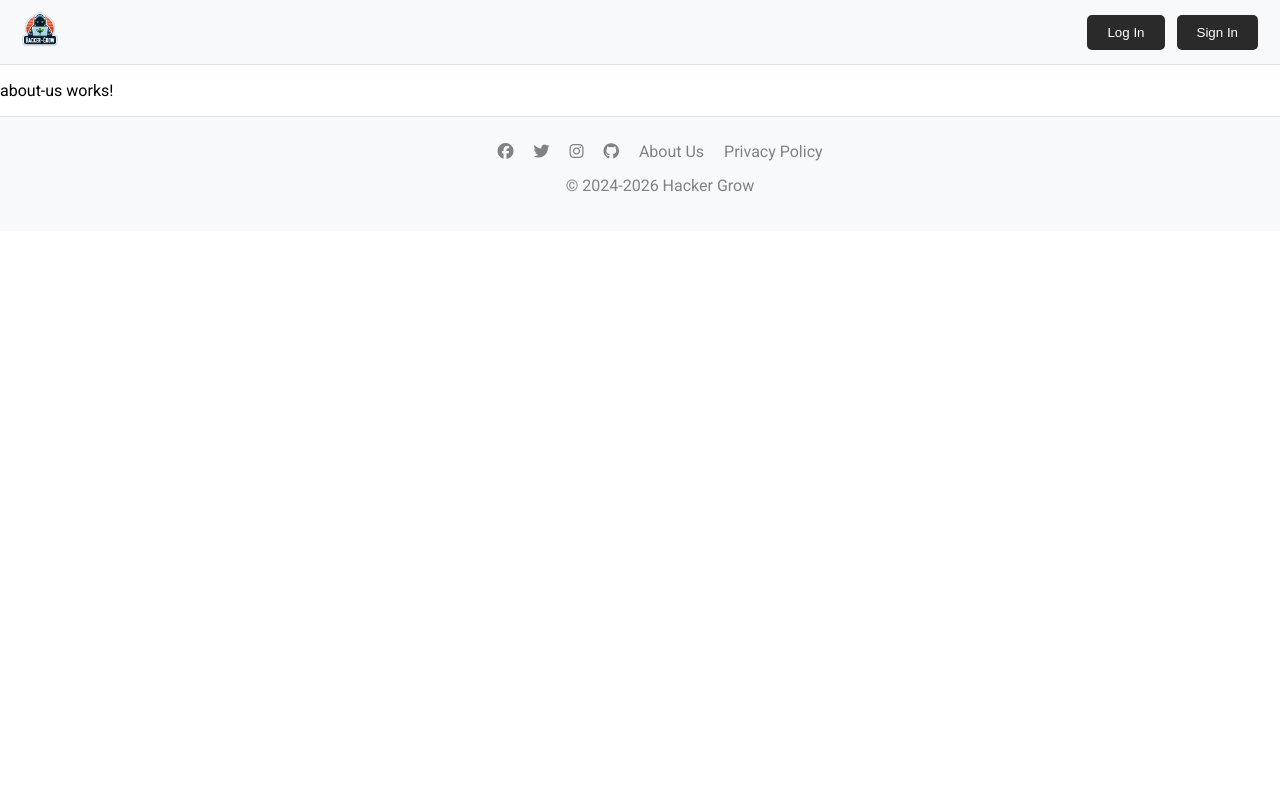
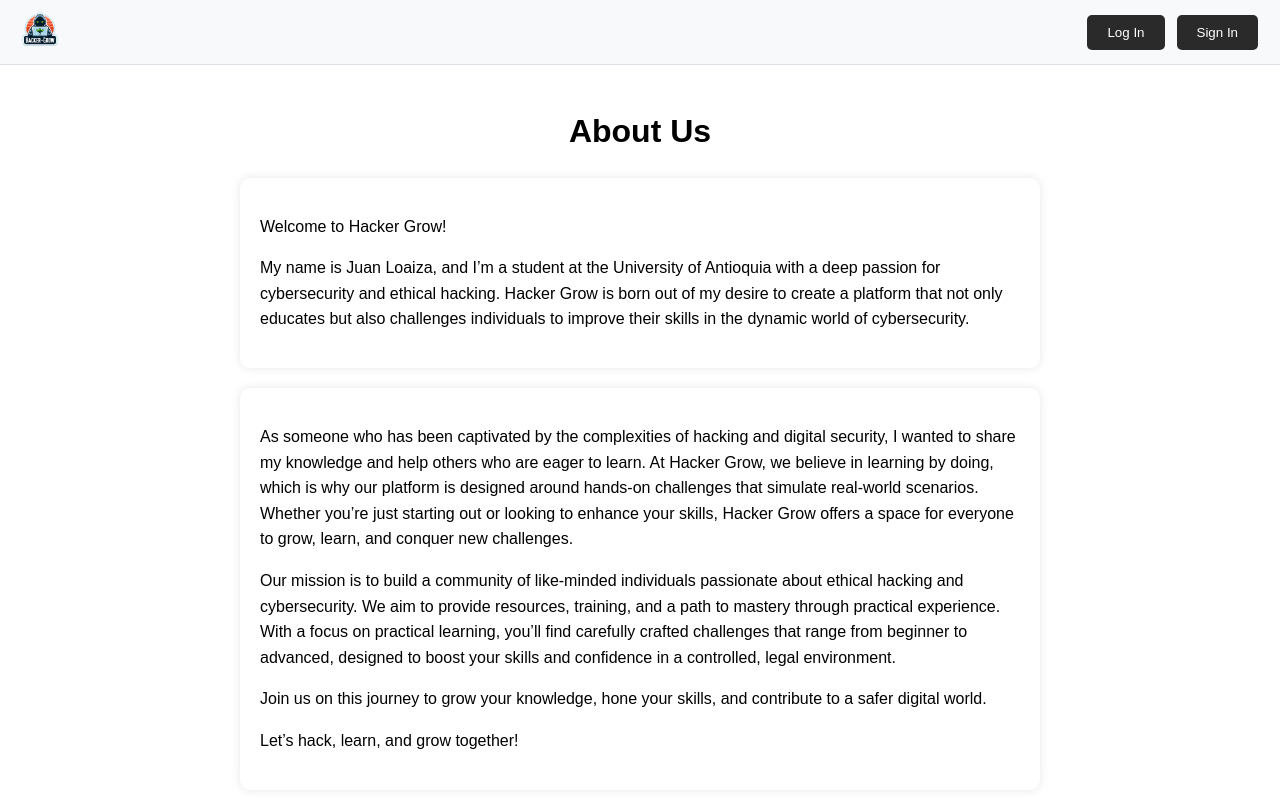
Before and after one commit to juanselm/hacker-grow-frontend, an Angular app: page /about-us in a window 1280 px wide. Shown: the top 800 px of the page. Built offline with nearby package versions, Linux system fonts and the light colour scheme.

Commit message:
Se agrega el contenido a la pagina about us

```diff
--- a/src/app/about-us/about-us.component.css
+++ b/src/app/about-us/about-us.component.css
@@ -0,0 +1,42 @@
+.about-us-page {
+    display: flex;
+    flex-direction: column;
+    min-height: 100vh;
+  }
+
+  .about-us {
+    flex: 1;
+    max-width: 800px;
+    margin: 0 auto;
+    padding: 20px;
+    font-family: Arial, sans-serif;
+    line-height: 1.6;
+  }
+
+  .about-us h1 {
+    text-align: center;
+    margin-bottom: 20px;
+  }
+
+  .content-container {
+    display: flex;
+    flex-direction: column;
+    gap: 20px;
+  }
+
+  .left-content, .right-content {
+    padding: 20px;
+    box-shadow: 0 0 10px rgba(0, 0, 0, 0.1);
+    border-radius: 10px;
+    background-color: #fff;
+  }
+
+  .left-content {
+    align-self: flex-start;
+    text-align: left;
+  }
+
+  .right-content {
+    align-self: flex-end;
+    text-align: left;
+  }
--- a/src/app/about-us/about-us.component.html
+++ b/src/app/about-us/about-us.component.html
@@ -1 +1,17 @@
-<p>about-us works!</p>
+<div class="about-us-page">
+    <div class="about-us">
+      <h1>About Us</h1>
+      <div class="content-container">
+        <div class="right-content">
+          <p>Welcome to Hacker Grow!</p>
+          <p>My name is Juan Loaiza, and I’m a student at the University of Antioquia with a deep passion for cybersecurity and ethical hacking. Hacker Grow is born out of my desire to create a platform that not only educates but also challenges individuals to improve their skills in the dynamic world of cybersecurity.</p>
+        </div>
+        <div class="left-content">
+          <p>As someone who has been captivated by the complexities of hacking and digital security, I wanted to share my knowledge and help others who are eager to learn. At Hacker Grow, we believe in learning by doing, which is why our platform is designed around hands-on challenges that simulate real-world scenarios. Whether you’re just starting out or looking to enhance your skills, Hacker Grow offers a space for everyone to grow, learn, and conquer new challenges.</p>
+          <p>Our mission is to build a community of like-minded individuals passionate about ethical hacking and cybersecurity. We aim to provide resources, training, and a path to mastery through practical experience. With a focus on practical learning, you’ll find carefully crafted challenges that range from beginner to advanced, designed to boost your skills and confidence in a controlled, legal environment.</p>
+          <p>Join us on this journey to grow your knowledge, hone your skills, and contribute to a safer digital world.</p>
+          <p>Let’s hack, learn, and grow together!</p>
+        </div>
+      </div>
+    </div>
+  </div>
```
